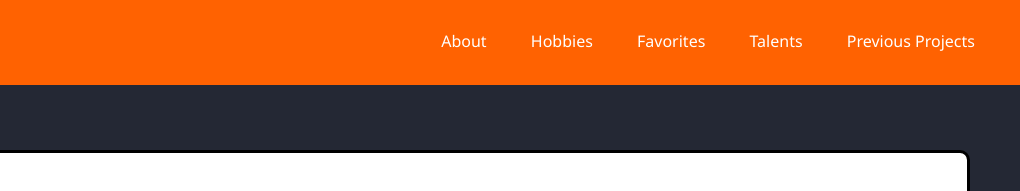
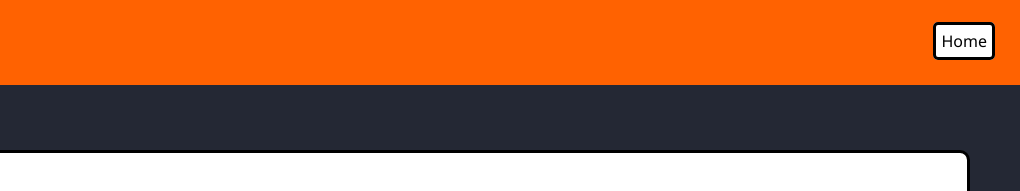
Before and after one commit to EarlCoronado/EarlCoronado.github.io, a plain HTML site: page previousProject.html in a window 1280 px wide. Shown: the top 191 px of the page, 260-1280 px from the left. Drawn offline with Linux system fonts and the light colour scheme.

Commit message:
Add files via upload

```diff
--- a/previousProject.html
+++ b/previousProject.html
@@ -17,11 +17,8 @@
 
         <div class = "links">
 
-            <a class = "link" href = "#">About</a>
-            <a class = "link" href = "#">Hobbies</a>
-            <a class = "link" href = "#">Favorites</a>
-            <a class = "link" href = "#">Talents</a>
-            <a class = "link" href= "#">Previous Projects</a>
+
+            <a class = "homeBtn" href= "index.html">Home</a>
 
 
         </div>
--- a/style.css
+++ b/style.css
@@ -301,3 +301,15 @@ brand{
     border: 3px solid black;
     border-radius: 5px;
 }
+
+.homeBtn{
+
+    background-color: white;
+    text-decoration: none;
+    color: black;
+    font-family: 'Segoe UI', Tahoma, Geneva, Verdana, sans-serif;
+    border: solid black 3px;
+    padding: 5px;
+    border-radius: 5px;
+
+}
```
Also changed, not shown: index.html (+9 -9 lines).
